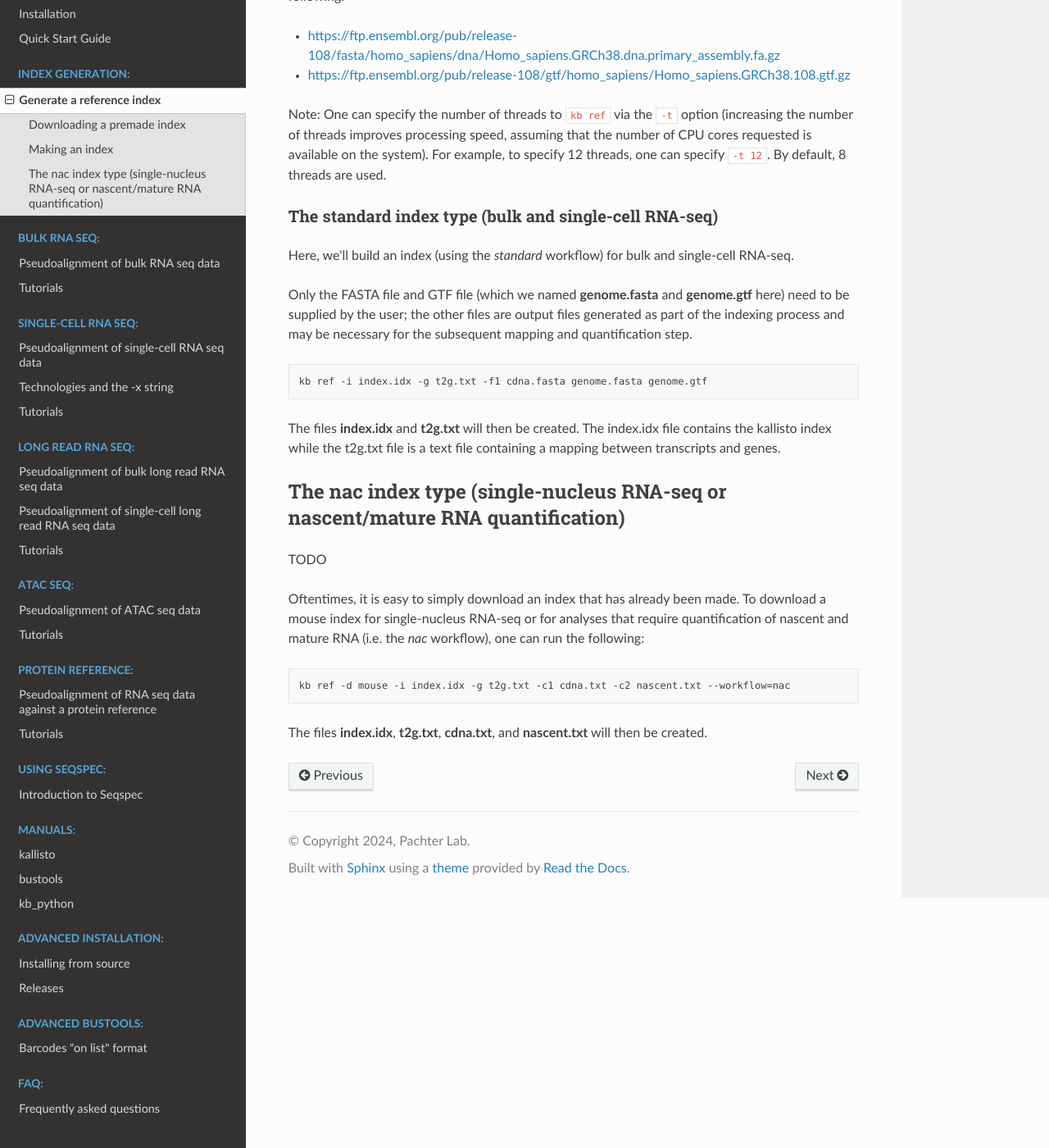
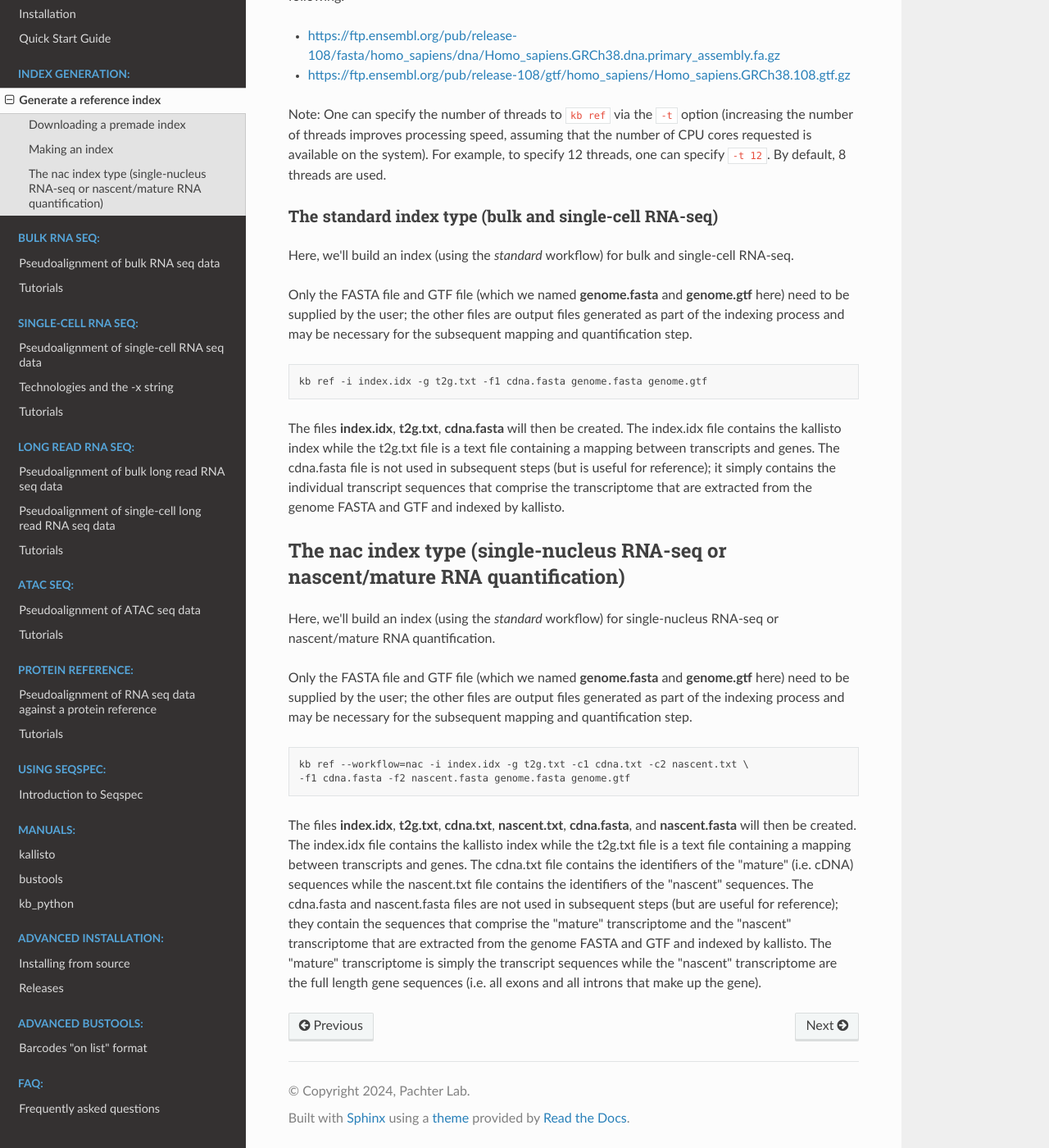
Before and after one commit to pachterlab/kb_docs, a Sphinx documentation site: the page built from docs/source/index/index_generation.rst, in a window 1280 px wide and 1400 px high, scrolled down 1171 px. Shown: the whole window at 82% size. Built offline with Sphinx 7.4.7 and the Read the Docs theme 3.1.0, drawn with Linux system fonts in a browser that asks for light colours.

Commit message:
Update index_generation.rst

```diff
--- a/docs/source/index/index_generation.rst
+++ b/docs/source/index/index_generation.rst
@@ -55,18 +55,20 @@ Only the FASTA file and GTF file (which we named **genome.fasta** and **genome.g
    kb ref -i index.idx -g t2g.txt -f1 cdna.fasta genome.fasta genome.gtf
 
 
-The files **index.idx** and **t2g.txt** will then be created. The index.idx file contains the kallisto index while the t2g.txt file is a text file containing a mapping between transcripts and genes.
+The files **index.idx**, **t2g.txt**, **cdna.fasta** will then be created. The index.idx file contains the kallisto index while the t2g.txt file is a text file containing a mapping between transcripts and genes. The cdna.fasta file is not used in subsequent steps (but is useful for reference); it simply contains the individual transcript sequences that comprise the transcriptome that are extracted from the genome FASTA and GTF and indexed by kallisto.
 
 
 The nac index type (single-nucleus RNA-seq or nascent/mature RNA quantification)
 ^^^^^^^^^^^^^^^^^^^^^^^^^^^^^^^^^^^^^^^^^^^^^^^^^^^^^^^^^^^^^^^^^^^^^^^^^^^^^^^^
 
-TODO
+Here, we'll build an index (using the *standard* workflow) for single-nucleus RNA-seq or nascent/mature RNA quantification.
 
-Oftentimes, it is easy to simply download an index that has already been made. To download a mouse index for single-nucleus RNA-seq or for analyses that require quantification of nascent and mature RNA (i.e. the *nac* workflow), one can run the following:
+Only the FASTA file and GTF file (which we named **genome.fasta** and **genome.gtf** here) need to be supplied by the user; the other files are output files generated as part of the indexing process and may be necessary for the subsequent mapping and quantification step.
 
 .. code-block:: text
 
-   kb ref -d mouse -i index.idx -g t2g.txt -c1 cdna.txt -c2 nascent.txt --workflow=nac
+   kb ref --workflow=nac -i index.idx -g t2g.txt -c1 cdna.txt -c2 nascent.txt \
+   -f1 cdna.fasta -f2 nascent.fasta genome.fasta genome.gtf
 
-The files **index.idx**, **t2g.txt**, **cdna.txt**, and **nascent.txt** will then be created.
+
+The files **index.idx**, **t2g.txt**, **cdna.txt**, **nascent.txt**, **cdna.fasta**, and **nascent.fasta** will then be created. The index.idx file contains the kallisto index while the t2g.txt file is a text file containing a mapping between transcripts and genes. The cdna.txt file contains the identifiers of the "mature" (i.e. cDNA) sequences while the nascent.txt file contains the identifiers of the "nascent" sequences.  The cdna.fasta and nascent.fasta files are not used in subsequent steps (but are useful for reference); they contain the sequences that comprise the "mature" transcriptome and the "nascent" transcriptome that are extracted from the genome FASTA and GTF and indexed by kallisto. The "mature" transcriptome is simply the transcript sequences while the "nascent" transcriptome are the full length gene sequences (i.e. all exons and all introns that make up the gene).
```
